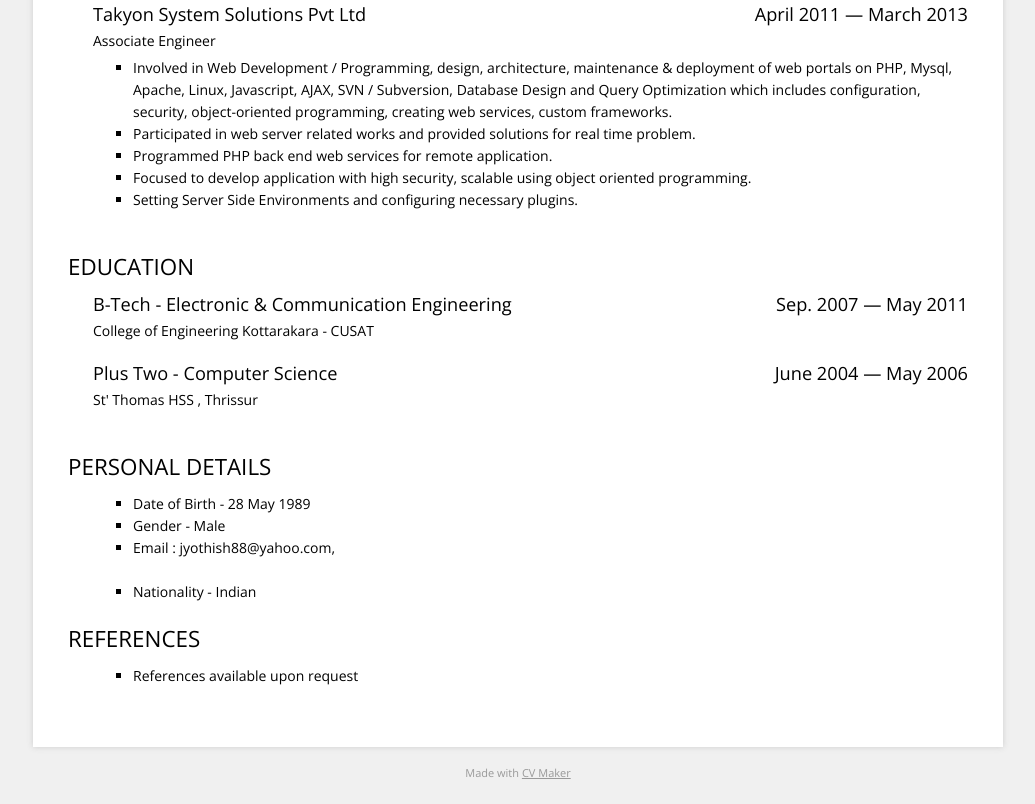
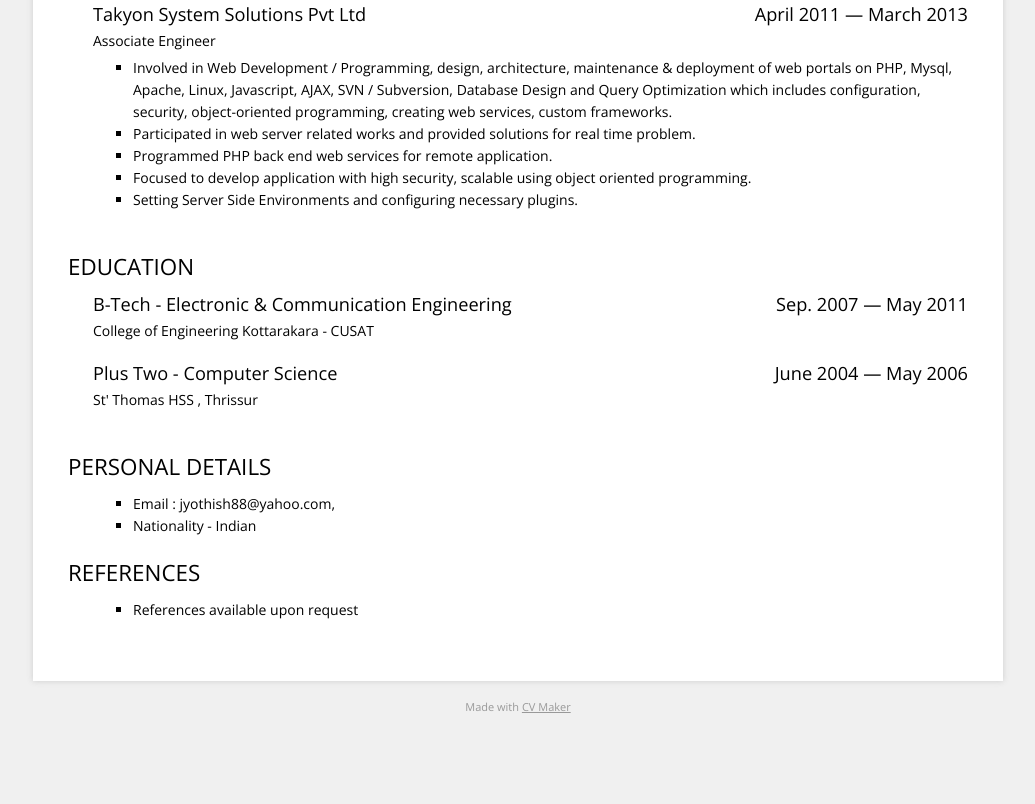
Before and after one commit to jyodsh/Jyodsh.github.io, a plain HTML site: page index.html in a window 1280 px wide. Shown: the part 1677-2481 px from the top of the page, without its empty margins (122-1157 px from the left). After the commit the page ends 2415 px from the top, so only its background shows below. Drawn offline with nearby package versions, Linux system fonts and the light colour scheme.

Commit message:
remvoe data

```diff
--- a/index.html
+++ b/index.html
@@ -1,7 +1,7 @@
 <!DOCTYPE html>
 <html>
 <head>
-	<title>Jyothish_Sebastian</title>
+	<title>Jyothish Sebastian</title>
 	<meta http-equiv="Content-Type" content="text/html; charset=utf-8" />
 	<meta http-equiv="Generator" content="CV Maker - https://cvmkr.com/" />
 	<link href="https://fonts.googleapis.com/css?family=Open+Sans:300&subset=latin,latin-ext" rel="stylesheet" type="text/css" />
@@ -314,7 +314,7 @@
 			<h2 class="title">Personal Details</h2>
 			<div class="set">
 							<div class="item">
-								<span class="info"><ul><li>Date of Birth - 28 May 1989</li><li>Gender - Male</li><li>Email	: jyothish88@yahoo.com,</li></ul>  <ul><li>Nationality - Indian</li></ul></span>
+								<span class="info"><ul><li>Email	: jyothish88@yahoo.com,</li><li>Nationality - Indian</li></ul></span>
 							</div>
 						</div>
 			<div class="clear"> </div>
```
